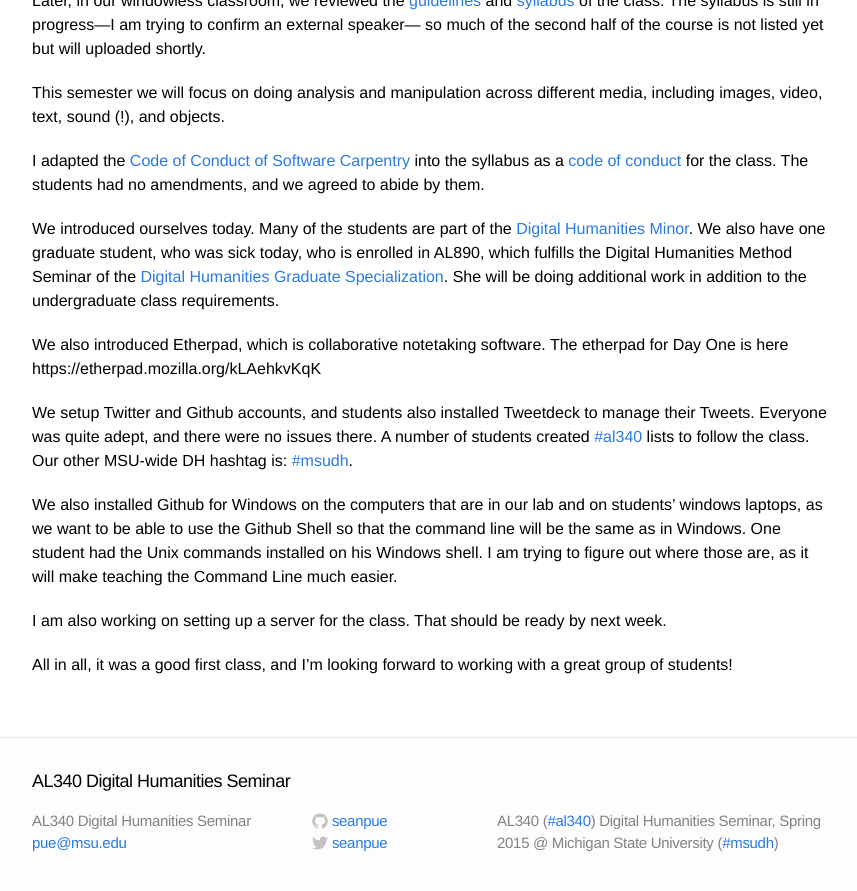
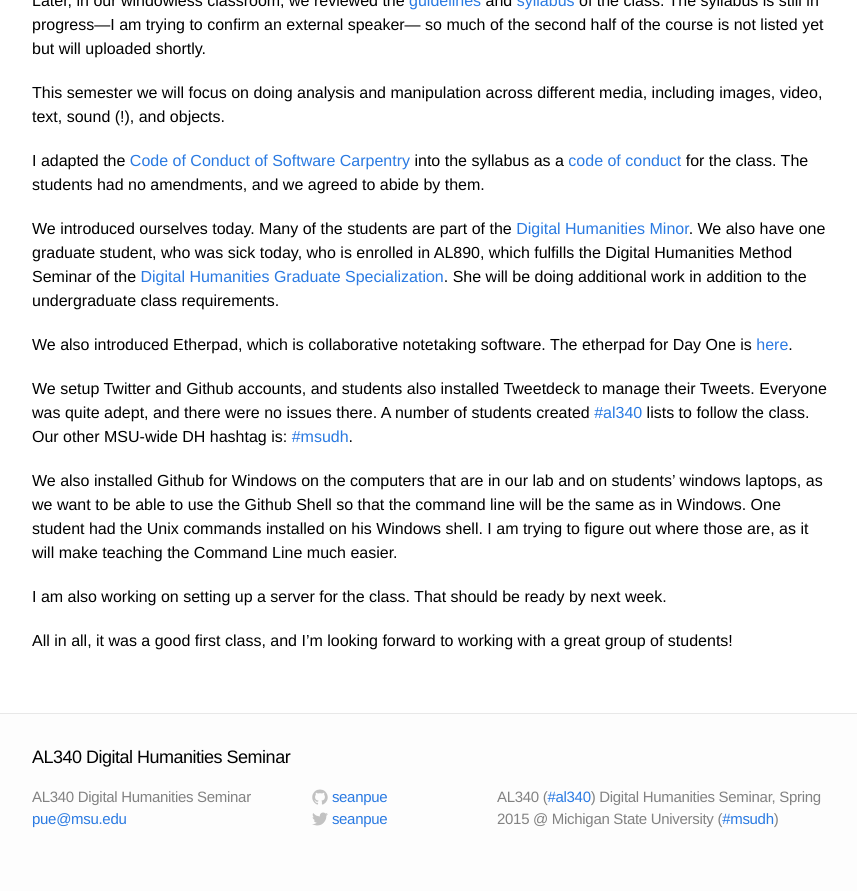
Before and after one commit to seanpue/al340, a Jekyll site: the page built from _posts/2015-01-16-day-one.md, in a window 1280 px wide and 900 px high, scrolled down 928 px. Shown: the top 891 px of the window, without its empty margins (208-1065 px from the left). Built offline with Jekyll 4.4.1, drawn with Linux system fonts in a browser that asks for light colours; comment, search, counter and statistics services are not loaded.

Commit message:
etherpad link reformatted

```diff
--- a/_posts/2015-01-16-day-one.md
+++ b/_posts/2015-01-16-day-one.md
@@ -30,7 +30,7 @@
 the [Digital Humanities Graduate Specialization]. She will be doing additional work in addition to the undergraduate class requirements.
 
 We also introduced Etherpad, which is collaborative notetaking software. The etherpad
-for Day One is here https://etherpad.mozilla.org/kLAehkvKqK
+for Day One is [here](https://etherpad.mozilla.org/kLAehkvKqK).
 
 We setup Twitter and Github accounts, and students also installed Tweetdeck to manage
 their Tweets. Everyone was quite adept, and there were no issues there. A number of students
```
